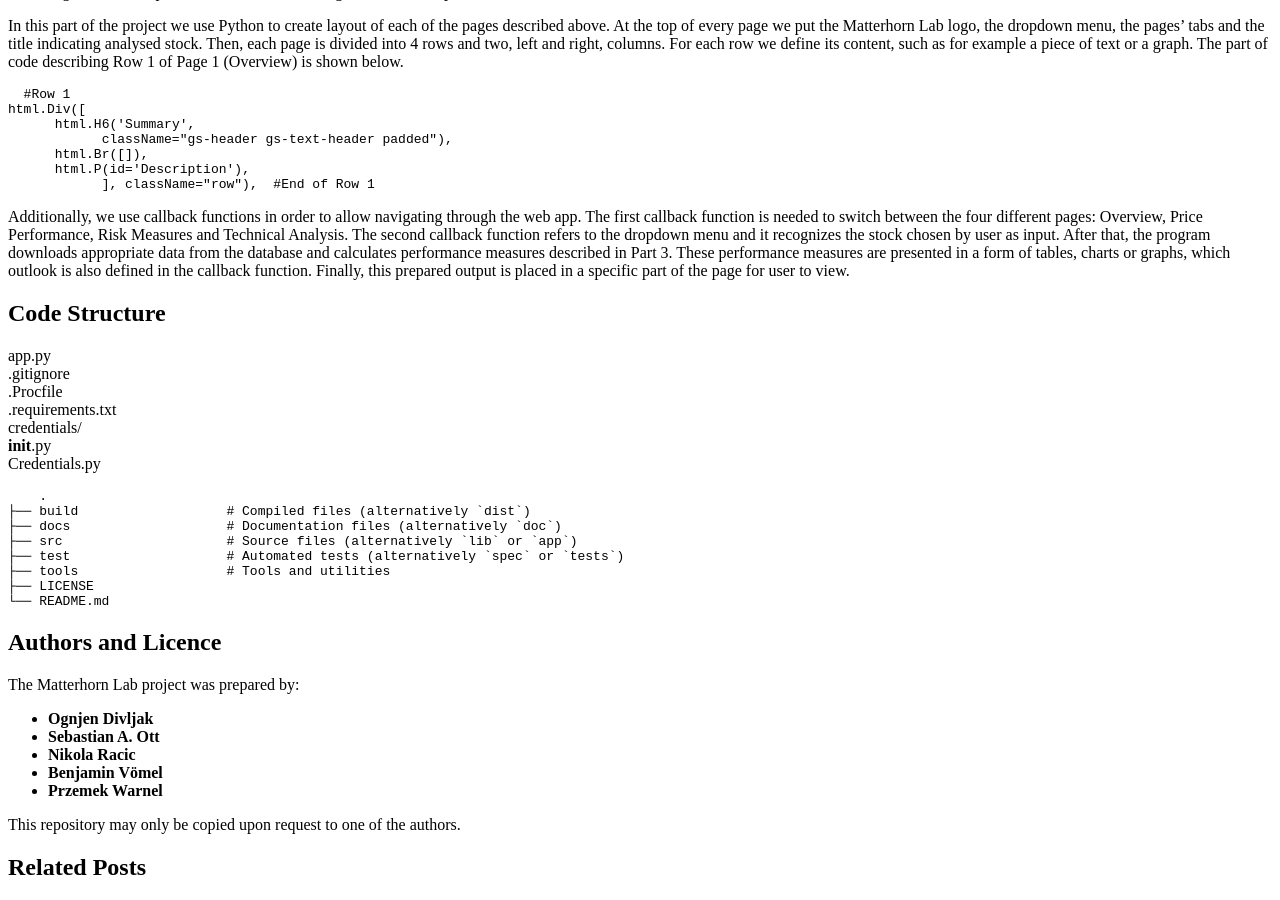
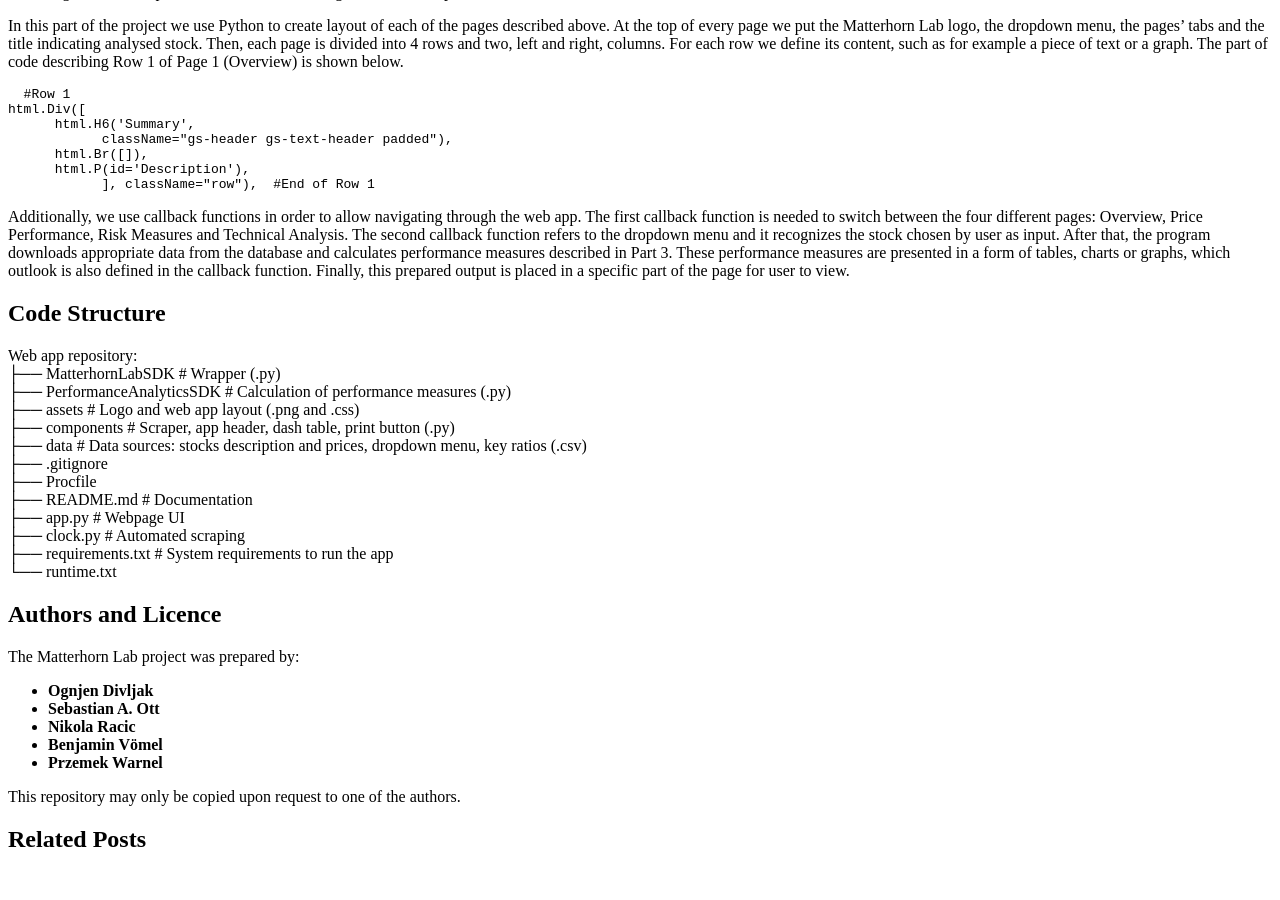
Before and after one commit to matterhornlab/matterhornlab.github.io, a Jekyll site: the page built from _posts/2019-05-24-launch-of-matterhorn-lab.md, in a window 1280 px wide and 900 px high, scrolled down 8627 px. Built offline with Jekyll 4.4.1, drawn with Linux system fonts in a browser that asks for light colours; Markdown is read by kramdown in place of the engine named in the settings; after the commit the page ends 9499 px from its top, so only the background shows below that.

Commit message:
Update 2019-05-24-launch-of-matterhorn-lab.md

```diff
--- a/_posts/2019-05-24-launch-of-matterhorn-lab.md
+++ b/_posts/2019-05-24-launch-of-matterhorn-lab.md
@@ -148,23 +148,19 @@ Additionally, we use callback functions in order to allow navigating through the
 
 
 ## Code Structure
-
-app.py <br />
-   .gitignore <br />
-   .Procfile <br />
-   .requirements.txt <br />
-   credentials/ <br />
-      __init__.py <br />
-      Credentials.py <br />
-
-        .
-    ├── build                   # Compiled files (alternatively `dist`)
-    ├── docs                    # Documentation files (alternatively `doc`)
-    ├── src                     # Source files (alternatively `lib` or `app`)
-    ├── test                    # Automated tests (alternatively `spec` or `tests`)
-    ├── tools                   # Tools and utilities
-    ├── LICENSE
-    └── README.md
+Web app repository: <br />
+    ├── MatterhornLabSDK           # Wrapper (.py) <br />
+    ├── PerformanceAnalyticsSDK    # Calculation of performance measures (.py) <br />
+    ├── assets                     # Logo and web app layout (.png and .css) <br />
+    ├── components                 # Scraper, app header, dash table, print button (.py) <br />
+    ├── data                       # Data sources: stocks description and prices, dropdown menu, key ratios (.csv) <br />
+    ├── .gitignore                 <br />
+    ├── Procfile                   <br />
+    ├── README.md                  # Documentation <br />
+    ├── app.py                     # Webpage UI <br />
+    ├── clock.py                   # Automated scraping <br />
+    ├── requirements.txt           # System requirements to run the app <br />
+    └── runtime.txt
 
 ## Authors and Licence
 The Matterhorn Lab project was prepared by:
```
